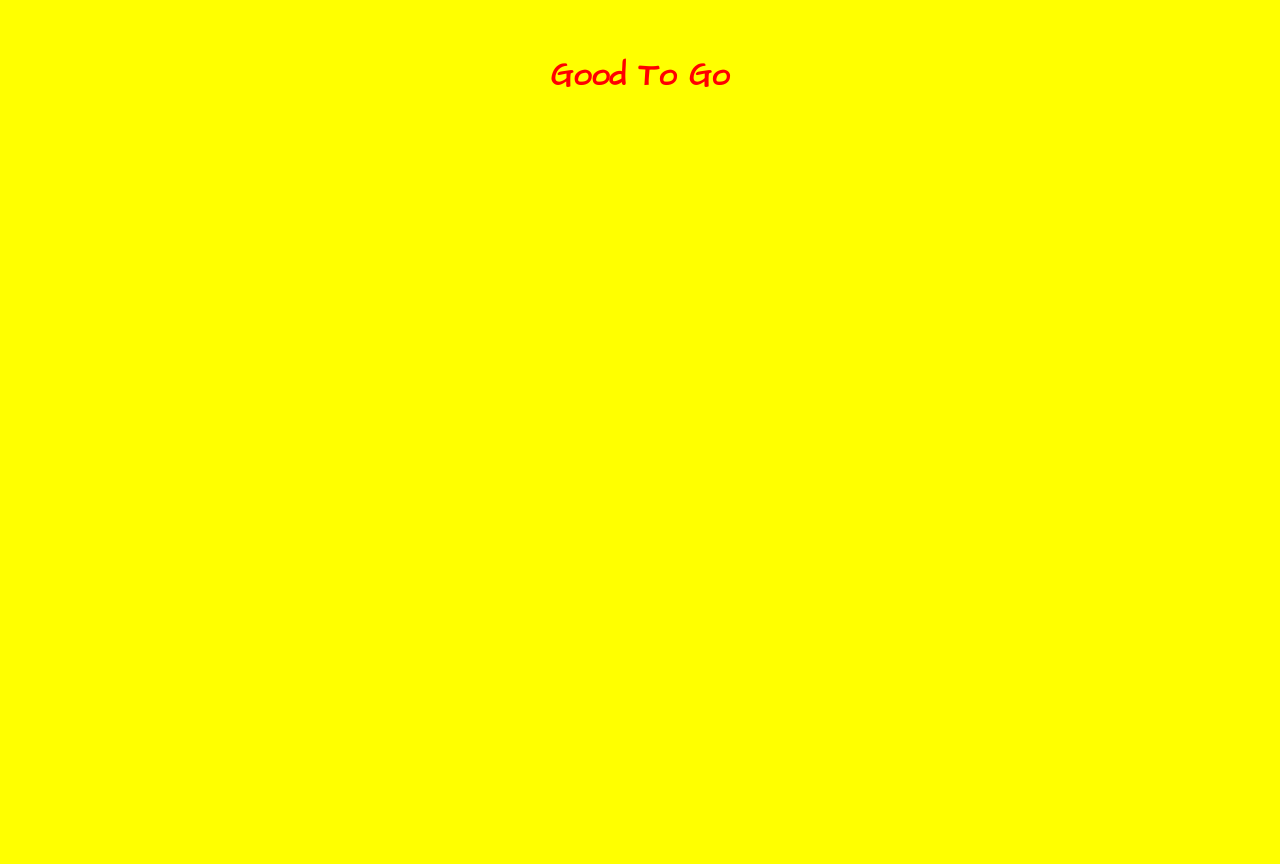
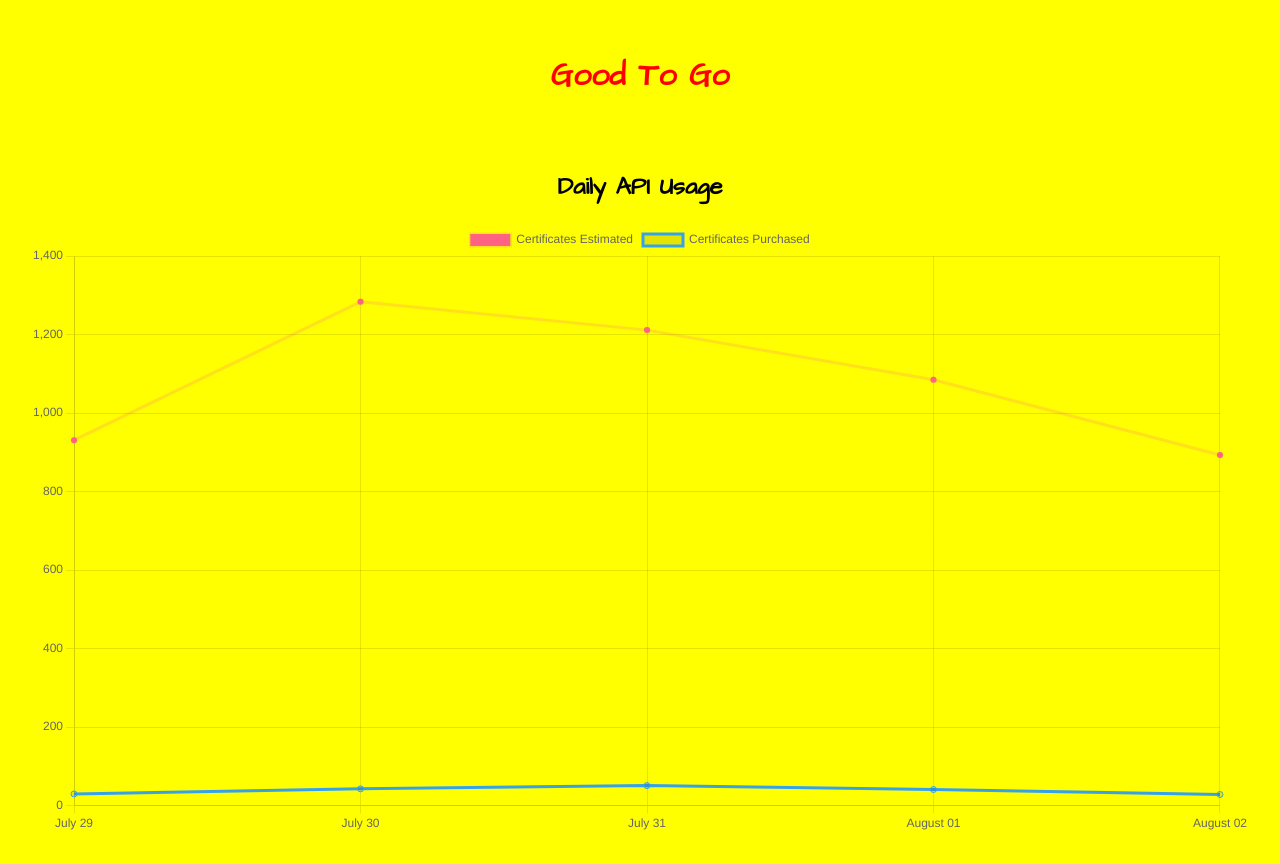
Before and after one commit to orkunozekin/GoodToGo, a React (Create React App) app: page /chart in a window 1280 px wide. Before the commit the page ends 800 px from the top, so only its background shows below. Built offline with nearby package versions, Linux system fonts and the light colour scheme.

Commit message:
implemented charts

```diff
--- a/package.json
+++ b/package.json
@@ -7,8 +7,10 @@
     "@testing-library/react": "^9.5.0",
     "@testing-library/user-event": "^7.2.1",
     "axios": "^0.21.1",
+    "chart.js": "^3.5.1",
     "react": "^16.13.1",
     "react-beautiful-dnd": "^13.1.0",
+    "react-chartjs-2": "^3.0.5",
     "react-dom": "^16.13.1",
     "react-draggable": "^4.4.4",
     "react-icons": "^3.11.0",
--- a/src/App/App.js
+++ b/src/App/App.js
@@ -4,6 +4,7 @@ import Header from '../components/Header/Header';
 import AddItem from '../components/AddItem/AddItem';
 import { Route, Switch } from 'react-router-dom';
 import Checklist from '../components/Checklist/Checklist';
+import Chart from '../Chart/Chart';
 
 
 const App = () => {
@@ -21,6 +22,7 @@ const App = () => {
         <Route exact path='/add'>
           <AddItem items={items} setItems={setItems} />
         </Route>
+        <Route exact path='/chart' component={Chart} />
       </Switch>
     </main>
   );
--- /dev/null
+++ b/src/Chart/Chart.css
@@ -0,0 +1,4 @@
+.line-chart-wrapper {
+  padding: 30px;
+  margin: 0 auto;
+}
--- /dev/null
+++ b/src/Chart/Chart.js
@@ -0,0 +1,47 @@
+import React from 'react'
+import { Line } from 'react-chartjs-2'
+
+import './Chart.css'
+
+const data = {
+  labels: ['July 29', 'July 30', 'July 31', 'August 01', 'August 02'],
+  datasets: [
+    {
+      type: 'line',
+      label: 'Certificates Estimated',
+      data: [930.784985, 1283.14931, 1211.207325, 1084.803212, 892.999637],
+      fill: false,
+      backgroundColor: 'rgb(255, 99, 132)',
+      borderColor: 'rgba(255, 99, 132, 0.2)',
+    }, {
+      type: 'line',
+      label: 'Certificates Purchased',
+      data: [29.574118, 42.6275667, 50.943793, 40.907479, 28.215573],
+      fill: false,
+      borderColor: 'rgb(54, 162, 235)'
+    }
+  ],
+};
+
+const options = {
+  scales: {
+    yAxes: [
+      {
+        ticks: {
+          beginAtZero: true,
+        },
+      },
+    ],
+  },
+};
+
+const Chart = () => {
+  return (
+    <div className="line-chart-wrapper">
+      <h2>Daily API Usage</h2>
+      <Line data={data} options={options} />
+    </div>
+  )
+}
+
+export default Chart
--- a/src/components/Checklist/Checklist.js
+++ b/src/components/Checklist/Checklist.js
@@ -52,11 +52,6 @@ const Checklist = ({ items, setItems }) => {
     }
 
 
-    // const checkOffItems = (itemId) => {
-    //     const newItemsList = items.filter(item => item.id !== itemId)
-    //     setItems(newItemsList)
-    // }
-
     const handleOnDrag = (result) => {
         if (!result.destination) return;
         const listItems = Array.from(items)
```
Also changed, not shown: 1 other file (tests, documents, lock files or other folders).
